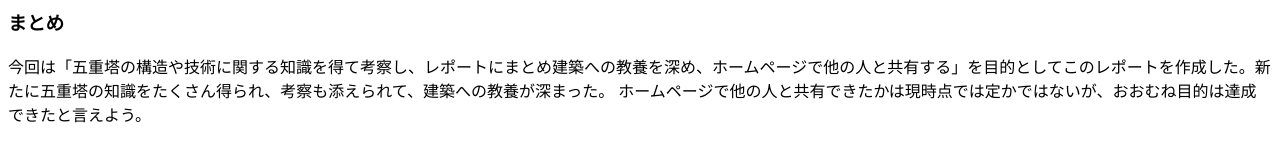
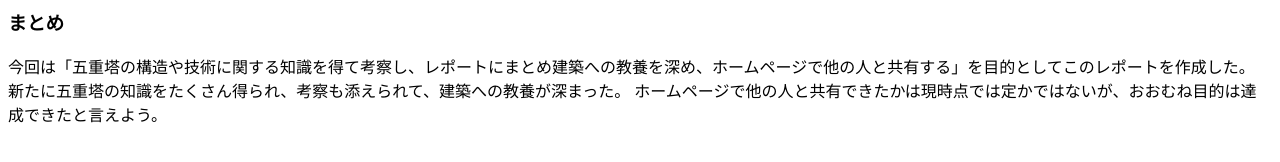
Before and after one commit to 1240087/1240087.github.io, a plain HTML site: page hp3.html in a window 1280 px wide. Drawn offline with Linux system fonts and the light colour scheme.

Commit message:
Add files via upload

```diff
--- a/hp3.html
+++ b/hp3.html
@@ -4,7 +4,8 @@
 </head>
 <body>
 <h3>まとめ</h3>
-今回は「五重塔の構造や技術に関する知識を得て考察し、レポートにまとめ建築への教養を深め、ホームページで他の人と共有する」を目的としてこのレポートを作成した。新たに五重塔の知識をたくさん得られ、考察も添えられて、建築への教養が深まった。
+今回は「五重塔の構造や技術に関する知識を得て考察し、レポートにまとめ建築への教養を深め、ホームページで他の人と共有する」を目的としてこのレポートを作成した。
+<br>新たに五重塔の知識をたくさん得られ、考察も添えられて、建築への教養が深まった。
 ホームページで他の人と共有できたかは現時点では定かではないが、おおむね目的は達成できたと言えよう。
 </body>
 </html>
```
